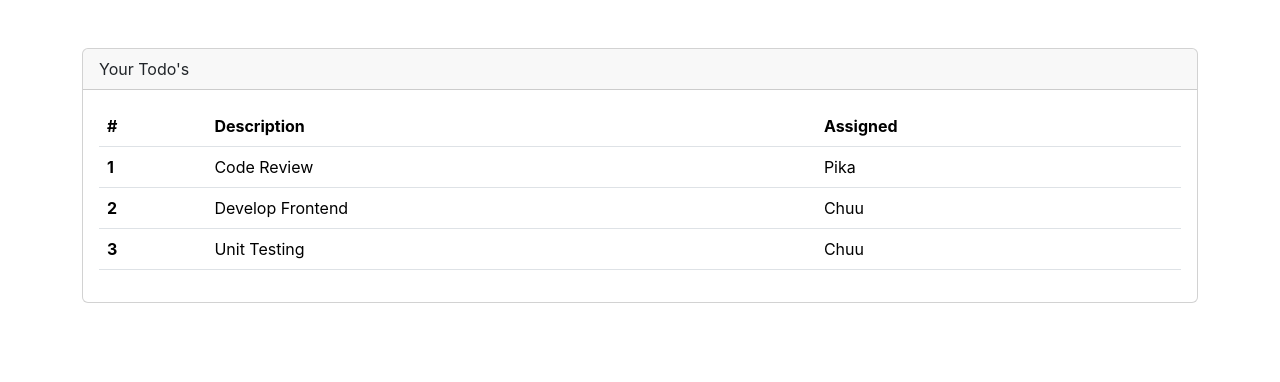
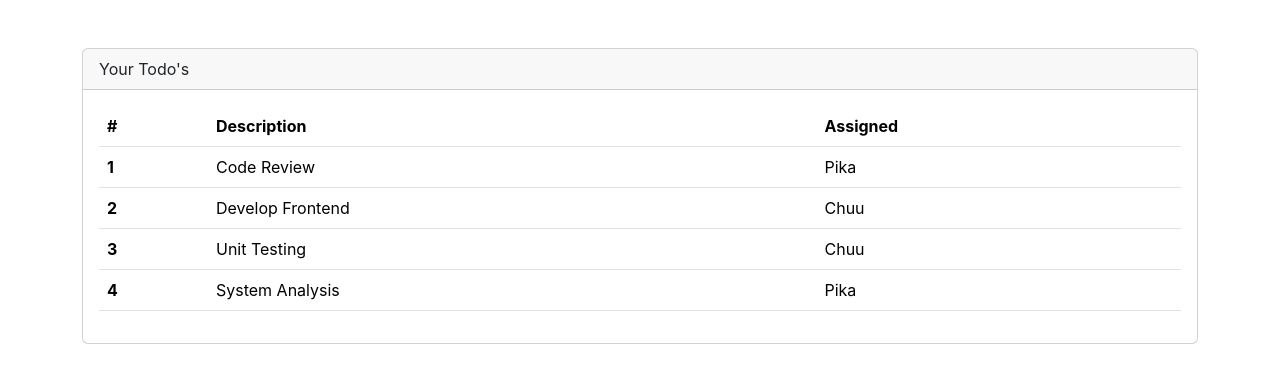
Before and after one commit to peacechan11/learn-react, a React (Create React App) app in the folder react-todo-demo/react-todos/: page / in a window 1280 px wide. Shown: the top 382 px of the page. Built offline with nearby package versions, Linux system fonts and the light colour scheme.

Commit message:
feat: rendering react lists dynamically

```diff
--- a/react-todo-demo/react-todos/src/App.js
+++ b/react-todo-demo/react-todos/src/App.js
@@ -13,6 +13,9 @@
     },
     {
       rowNumber: 3, rowDescription: 'Unit Testing', rowAssigned: 'Chuu'
+    },
+    {
+      rowNumber: 4, rowDescription: 'System Analysis', rowAssigned: 'Pika'
     }
   ]
   return (
--- a/react-todo-demo/react-todos/src/components/TodoTable.js
+++ b/react-todo-demo/react-todos/src/components/TodoTable.js
@@ -11,21 +11,15 @@
                 </tr>
             </thead>
             <tbody>
-                <TodoRowItem
-                    rowNumber={props.todos[0].rowNumber}
-                    rowDescription={props.todos[0].rowDescription}
-                    rowAssigned={props.todos[0].rowAssigned}
-                />
-                <TodoRowItem
-                    rowNumber={props.todos[1].rowNumber}
-                    rowDescription={props.todos[1].rowDescription}
-                    rowAssigned={props.todos[1].rowAssigned}
-                />
-                <TodoRowItem
-                    rowNumber={props.todos[2].rowNumber}
-                    rowDescription={props.todos[2].rowDescription}
-                    rowAssigned={props.todos[2].rowAssigned}
-                />
+                {
+                    props.todos.map(todo => (
+                        <TodoRowItem
+                            rowNumber={todo.rowNumber}
+                            rowDescription={todo.rowDescription}
+                            rowAssigned={todo.rowAssigned}
+                        />
+                    ))
+                }
             </tbody>
         </table>
     )
```
